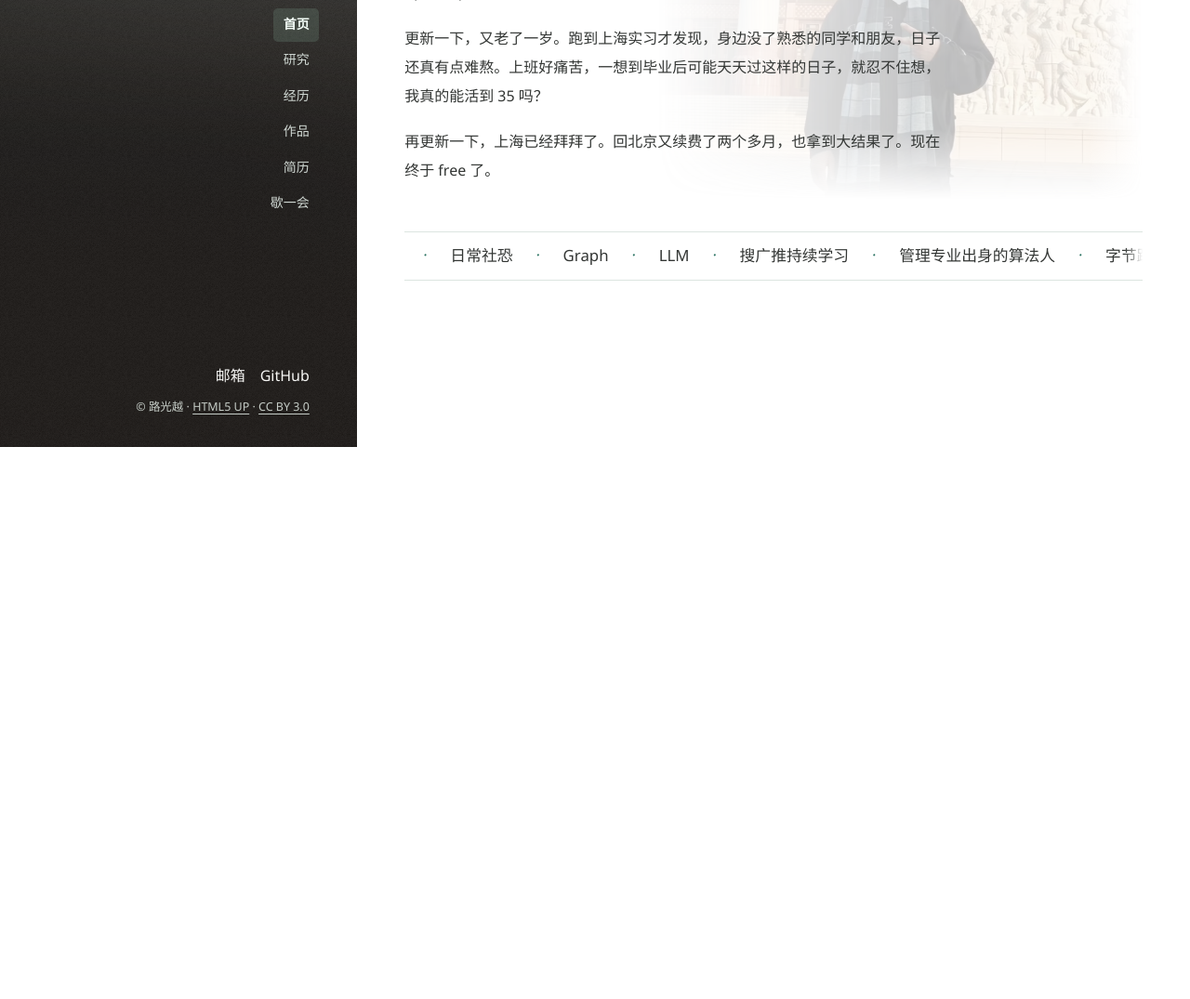
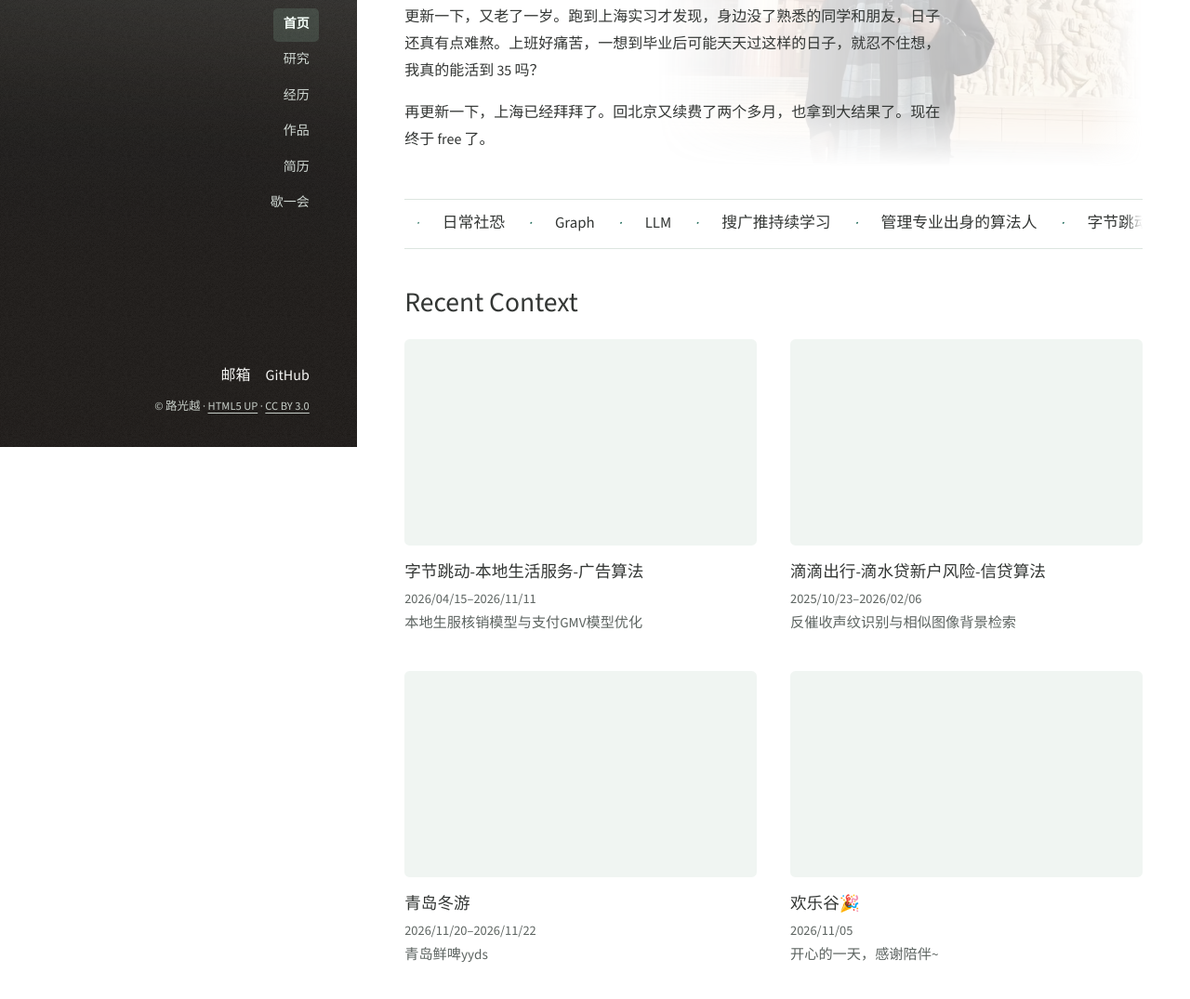
Before and after one commit to lgybuaa/lugy-profile, a plain HTML site: page index.html in a window 1280 px wide. Shown: the part 319-1394 px from the top of the page at 93% size. Before the commit the page ends 800 px from the top, so only its background shows below. Drawn offline with Linux system fonts and the light colour scheme.

Commit message:
Add Recent Context cards and refine Strata typography

```diff
--- a/index.html
+++ b/index.html
@@ -5,7 +5,7 @@
 <title>个人主页 | 路光越</title><link rel="canonical" href="https://lugy.me/">
 <meta property="og:type" content="website"><meta property="og:title" content="个人主页 | 路光越"><meta property="og:description" content="路光越的个人网站，写一点关于自己和实习的近况。"><meta property="og:url" content="https://lugy.me/">
 <meta name="twitter:card" content="summary"><meta name="color-scheme" content="light dark">
-<link rel="icon" href="/mark.svg" type="image/svg+xml"><link rel="stylesheet" href="/style.css?v=7"><script defer src="/site.js?v=6"></script>
+<link rel="icon" href="/mark.svg" type="image/svg+xml"><link rel="stylesheet" href="/style.css?v=8"><script defer src="/site.js?v=6"></script>
 </head><body id="top" data-page="home">
 <a class="skip" href="#main">跳到主要内容</a><div class="reading-progress" aria-hidden="true"></div>
 <!-- Sidebar layout adapted from Strata by HTML5 UP (html5up.net), CC BY 3.0. -->
@@ -61,6 +61,35 @@
       </div>
     </div>
   </div>
+  <section id="recent-context" class="shell recent-context" aria-labelledby="recent-context-title">
+    <h2 id="recent-context-title" lang="en">Recent Context</h2>
+    <div class="context-grid">
+      <article class="context-item">
+        <div class="context-photo"></div>
+        <h3><a href="/experience/#bytedance">字节跳动-本地生活服务-广告算法</a></h3>
+        <p class="context-date"><time datetime="2026-04-15">2026/04/15</time>–<time datetime="2026-11-11">2026/11/11</time></p>
+        <p>本地生服核销模型与支付GMV模型优化</p>
+      </article>
+      <article class="context-item">
+        <div class="context-photo"></div>
+        <h3><a href="/experience/#didi">滴滴出行-滴水贷新户风险-信贷算法</a></h3>
+        <p class="context-date"><time datetime="2025-10-23">2025/10/23</time>–<time datetime="2026-02-06">2026/02/06</time></p>
+        <p>反催收声纹识别与相似图像背景检索</p>
+      </article>
+      <article class="context-item">
+        <div class="context-photo"></div>
+        <h3>青岛冬游</h3>
+        <p class="context-date"><time datetime="2026-11-20">2026/11/20</time>–<time datetime="2026-11-22">2026/11/22</time></p>
+        <p>青岛鲜啤yyds</p>
+      </article>
+      <article class="context-item">
+        <div class="context-photo"></div>
+        <h3>欢乐谷🎉</h3>
+        <p class="context-date"><time datetime="2026-11-05">2026/11/05</time></p>
+        <p>开心的一天，感谢陪伴~</p>
+      </article>
+    </div>
+  </section>
 </main>
 </div>
 </body></html>
--- a/style.css
+++ b/style.css
@@ -1,4 +1,12 @@
-:root{color-scheme:light;--paper:#f5f1e9;--surface:#fffdf7;--ink:#252721;--muted:#5e6258;--green:#283e35;--accent:#836140;--line:#d8d2c5;--soft:#eae2d3;--on-green:#f7f2e7;--green-muted:#d2ddcf;--game-back:#283e35;--shadow:0 18px 50px #2527210b;font-family:"PingFang SC","Microsoft YaHei","Segoe UI",sans-serif;color:var(--ink);background:var(--paper)}
+@font-face {
+  font-family: "Source Sans 3";
+  src: url("/fonts/source-sans-3-regular.woff2") format("woff2");
+  font-style: normal;
+  font-weight: 400;
+  font-display: swap;
+}
+
+:root{color-scheme:light;--paper:#f5f1e9;--surface:#fffdf7;--ink:#252721;--muted:#5e6258;--green:#283e35;--accent:#836140;--line:#d8d2c5;--soft:#eae2d3;--on-green:#f7f2e7;--green-muted:#d2ddcf;--game-back:#283e35;--shadow:0 18px 50px #2527210b;font-family:"Source Sans 3","PingFang SC","Microsoft YaHei",Helvetica,Arial,sans-serif;color:var(--ink);background:var(--paper)}
 @media(prefers-color-scheme:dark){:root{color-scheme:dark;--paper:#171c1a;--surface:#202723;--ink:#edf1e8;--muted:#b1bcae;--green:#344c40;--accent:#dcbd8c;--line:#425046;--soft:#2a342e;--on-green:#f7f2e7;--green-muted:#d1e0d1;--game-back:#3a5546;--shadow:0 18px 50px #0002}}
 *,*::before,*::after{box-sizing:border-box}html{scroll-behavior:smooth;scroll-padding-top:150px}body{margin:0}main{min-height:55vh}p,h1,h2,h3,figure{margin:0}p{line-height:1.85}h1,h2,h3{text-wrap:balance}h1{font-size:clamp(46px,13vw,74px);line-height:1.14;letter-spacing:-.045em}h2{font-size:clamp(28px,7vw,44px);line-height:1.3;letter-spacing:-.03em}h3{font-size:22px;line-height:1.45}a{color:inherit;text-decoration:none}a:hover{text-decoration:underline;text-underline-offset:5px}button,select,input{font:inherit}button{cursor:pointer}button:disabled{opacity:.55;cursor:default}a:focus-visible,button:focus-visible,select:focus-visible,summary:focus-visible{outline:3px solid var(--accent);outline-offset:4px}[hidden]{display:none!important}img{max-width:100%;height:auto}svg{max-width:100%}.shell{width:calc(100% - 36px);max-width:1160px;margin-inline:auto}.sr-only{position:absolute;width:1px;height:1px;overflow:hidden;clip-path:inset(50%)}.skip{position:fixed;top:8px;left:12px;padding:12px;background:var(--surface);transform:translateY(-160%);z-index:30}.skip:focus{transform:none}.reading-progress{height:3px;background:var(--accent);position:fixed;top:0;left:0;width:0;z-index:50}
 .header{position:sticky;top:0;z-index:10;background:var(--paper);border-bottom:1px solid var(--line)}.nav-bar{display:grid;grid-template-columns:1fr auto;gap:4px 12px;padding-block:12px}.brand{display:flex;align-items:center;gap:10px;font-weight:700;font-size:18px;min-height:44px}.brand small{display:none;font-size:12px;font-weight:400;color:var(--muted);margin-top:3px}.brand:hover{text-decoration:none}.nav-tools{display:flex;gap:8px;align-items:center}.menu-toggle{border:1px solid var(--line);min-height:44px;padding:8px;background:var(--surface);color:var(--ink);border-radius:5px}nav{grid-column:1/-1;display:flex;flex-wrap:wrap;gap:3px 8px;padding-block:8px}nav a{padding:9px 10px;min-height:44px;font-size:14px;border-bottom:2px solid transparent}nav a[aria-current="page"]{border-color:var(--accent);font-weight:600}body.js nav{display:none}body.js nav.is-open{display:flex}
@@ -98,7 +106,7 @@ h3 { font-weight: 600; }
   margin-top: 1.25rem;
   font-size: 1.5rem;
   line-height: 1.4;
-  font-weight: 600;
+  font-weight: 400;
 }
 .strata-profile-copy {
   color: #d0d8d3;
@@ -172,6 +180,11 @@ h3 { font-weight: 600; }
 .strata-content .text-link, .strata-content .paper-links a { color: var(--accent); }
 
 [data-page="home"] .strata-content > main { padding-bottom: 3rem; }
+.strata-welcome h1 {
+  font-size: clamp(1.8rem, 3vw, 2.65rem);
+  font-weight: 400;
+  line-height: 1.4;
+}
 .strata-welcome {
   --welcome-photo-opacity: .27;
   position: relative;
@@ -192,8 +205,8 @@ h3 { font-weight: 600; }
   pointer-events: none;
 }
 .home-copy { max-width: 36em; color: var(--ink); }
-.home-copy p { line-height: 1.95; }
-.home-copy p + p { margin-top: 1.1rem; }
+.home-copy p { line-height: 1.82; }
+.home-copy p + p { margin-top: 1rem; }
 
 @media (prefers-color-scheme: dark) {
   .strata-welcome { --welcome-photo-opacity: .20; }
@@ -205,6 +218,50 @@ h3 { font-weight: 600; }
 .strata-content .marquee.is-running {
   mask-image: linear-gradient(90deg, transparent, black 1.2rem, black calc(100% - 1.2rem), transparent);
 }
+/* Strata-style photo grid for recent updates. */
+.recent-context { padding-top: clamp(1.6rem, 3vw, 2.4rem); }
+.recent-context h2 {
+  font-size: clamp(1.55rem, 2.6vw, 1.85rem);
+  font-weight: 400;
+  line-height: 1.35;
+  margin-bottom: 1.2rem;
+}
+.context-grid {
+  display: grid;
+  grid-template-columns: repeat(2, minmax(0, 1fr));
+  column-gap: clamp(1.25rem, 3vw, 2.25rem);
+  row-gap: clamp(1.8rem, 4vw, 2.5rem);
+}
+.context-photo {
+  aspect-ratio: 370 / 217;
+  margin-bottom: 1rem;
+  overflow: hidden;
+  border-radius: .35rem;
+  background: var(--soft);
+}
+.context-photo img {
+  display: block;
+  width: 100%;
+  height: 100%;
+  object-fit: cover;
+}
+.context-item h3 {
+  margin-bottom: .35rem;
+  font-size: 1.1rem;
+  font-weight: 400;
+}
+.context-item h3 a:hover { color: var(--accent); }
+.context-item p {
+  color: var(--muted);
+  font-size: .95rem;
+  line-height: 1.5;
+}
+.context-item .context-date {
+  margin-bottom: .2rem;
+  font-size: .9rem;
+  font-variant-numeric: tabular-nums;
+}
+
 .strata-content .paper {
   background: var(--surface);
   color: var(--ink);
@@ -279,6 +336,7 @@ h3 { font-weight: 600; }
 
 @media (max-width: 600px) {
   :root { --strata-gutter: 1.25rem; }
+  .context-grid { grid-template-columns: 1fr; }
   .strata-content .method-flow { grid-template-columns: 1fr; }
   .strata-content .section { padding-top: 1.65rem; margin-top: 2rem; }
 }
```
Also changed, not shown: experience/index.html (+1 -1 lines), playground/index.html (+1 -1 lines), projects/index.html (+1 -1 lines), research/graph-r1/index.html (+1 -1 lines), research/index.html (+1 -1 lines), research/unigte/index.html (+1 -1 lines), resume/index.html (+1 -1 lines), fonts/OFL-Source-Sans-3.txt (added), fonts/source-sans-3-regular.woff2 (added).
